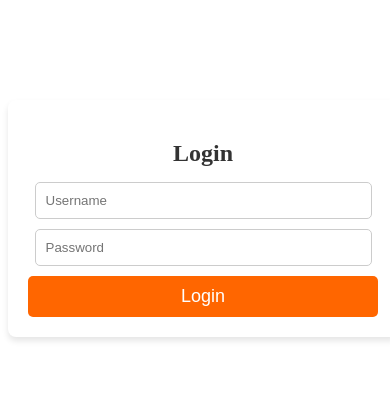
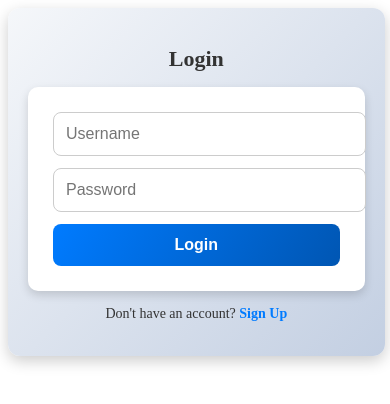
Before and after one commit to KipletingEdwin/Blog-Platform, a React (Vite) app: page /login in a window 390 px wide. Shown: the top 404 px of the page. Built offline with nearby package versions, Linux system fonts and the light colour scheme.

Commit message:
add already have an account line

```diff
--- a/src/Components/Login/Login.css
+++ b/src/Components/Login/Login.css
@@ -1,44 +1,94 @@
+/* 🌟 Centered Login Page */
 .login-container {
     display: flex;
     flex-direction: column;
     align-items: center;
     justify-content: center;
     height: 100vh;
-    background-color: #f5f5f5;
+    background: linear-gradient(135deg, #f5f7fa, #c3cfe2); /* Subtle gradient background */
 }
 
-.login-container h2 {
-    margin-bottom: 20px;
-    color: #333;
-}
-
+/* 📦 Login Box */
 .login-container form {
     display: flex;
     flex-direction: column;
     gap: 15px;
-    background: white;
-    padding: 30px;
-    border-radius: 10px;
-    box-shadow: 0 4px 6px rgba(0, 0, 0, 0.1);
+    background: #ffffff;
+    padding: 35px;
+    border-radius: 12px;
+    box-shadow: 0px 5px 15px rgba(0, 0, 0, 0.2);
+    text-align: center;
 }
 
-.login-container input {
-    padding: 10px;
-    width: 250px;
-    border: 1px solid #ccc;
-    border-radius: 5px;
+/* 🖋 Title */
+.login-container h2 {
+    margin-bottom: 15px;
+    font-size: 22px;
+    color: #333;
+    font-weight: bold;
 }
 
+/* ✍ Input Fields */
+.login-container input {
+    padding: 12px;
+    width: 280px;
+    border: 1px solid #ccc;
+    border-radius: 8px;
+    font-size: 16px;
+    transition: border 0.3s, box-shadow 0.3s;
+}
+
+.login-container input:focus {
+    border-color: #007bff;
+    box-shadow: 0px 0px 8px rgba(0, 123, 255, 0.3);
+    outline: none;
+}
+
+/* 🔘 Login Button */
 .login-container button {
-    background-color: #DA7C25;
+    background: linear-gradient(120deg, #DA7C25, #B923E1); /* Gradient */
     color: white;
-    padding: 10px;
+    padding: 12px;
     border: none;
     cursor: pointer;
-    border-radius: 5px;
-    transition: 0.3s;
+    border-radius: 8px;
+    font-size: 16px;
+    font-weight: bold;
+    transition: background 0.3s, transform 0.2s;
 }
 
 .login-container button:hover {
-    background-color: #B923E1;
+    background: linear-gradient(120deg, #B923E1, #7C14C1);
+    transform: scale(1.05);
 }
+/* 📝 Sign Up Link Styling */
+.signup-text {
+    margin-top: 15px;
+    font-size: 14px;
+    color: #333;
+}
+
+.signup-link {
+    color: #B923E1;
+    font-weight: bold;
+    text-decoration: none;
+    transition: color 0.3s;
+}
+
+.signup-link:hover {
+    color: #7C14C1;
+}
+
+
+
+/* 📱 Responsive Design */
+@media screen and (max-width: 480px) {
+    .login-container form {
+        width: 90%;
+        padding: 25px;
+    }
+
+    .login-container input {
+        width: 100%;
+    }
+}
--- a/src/Pages/Login/Login.css
+++ b/src/Pages/Login/Login.css
@@ -1,43 +1,98 @@
-/* Login.css */
+/* 🌟 Full-Screen Centering */
 .login-container {
-    width: 350px;
-    margin: 100px auto;
-    padding: 20px;
-    background: #fff;
-    box-shadow: 0 4px 6px rgba(0, 0, 0, 0.1);
-    border-radius: 8px;
+  max-width: 400px;
+  margin: auto;
+  padding: 25px;
   text-align: center;
+  background: linear-gradient(135deg, #f5f7fa, #c3cfe2); /* Matching Register Page */
+  border-radius: 12px;
+  box-shadow: 0px 5px 15px rgba(0, 0, 0, 0.2);
 }
 
+/* 🖋 Title */
 .login-container h2 {
   margin-bottom: 15px;
+  font-size: 22px;
+  color: #333;
+  font-weight: bold;
+}
+
+/* 📦 Form */
+.login-container form {
+  display: flex;
+  flex-direction: column;
+  gap: 12px;
+  background: #ffffff;
+  padding: 25px;
+  border-radius: 10px;
+  box-shadow: 0px 4px 10px rgba(0, 0, 0, 0.15);
+}
+
+/* ✍ Input Fields */
+.login-container input {
+  padding: 12px;
+  border: 1px solid #ccc;
+  border-radius: 8px;
+  font-size: 16px;
+  transition: border 0.3s, box-shadow 0.3s;
+}
+
+.login-container input:focus {
+  border-color: #007bff;
+  box-shadow: 0px 0px 8px rgba(0, 123, 255, 0.3);
+  outline: none;
+}
+
+/* 🔘 Login Button - BLUE COLOR (Matching Register Page) */
+.login-container button {
+  background: linear-gradient(120deg, #007bff, #0056b3); /* Blue gradient */
+  color: white;
+  padding: 12px;
+  border: none;
+  border-radius: 8px;
+  font-size: 16px;
+  font-weight: bold;
+  cursor: pointer;
+  transition: background 0.3s, transform 0.2s;
+}
+
+.login-container button:hover {
+  background: linear-gradient(120deg, #0056b3, #003d82);
+  transform: scale(1.05);
+}
+
+/* ❌ Error Message */
+.error-message {
+  color: red;
+  font-size: 14px;
+}
+
+/* ✅ Sign Up Link */
+.signup-text {
+  margin-top: 15px;
+  font-size: 14px;
   color: #333;
 }
 
-  .login-container input {
-    width: 90%;
-    padding: 10px;
-    margin-bottom: 10px;
-    border: 1px solid #ccc;
-    border-radius: 5px;
+.signup-link {
+  color: #007bff;
+  font-weight: bold;
+  text-decoration: none;
+  transition: color 0.3s;
 }
 
-  .login-container button {
-    background: #ff6600;
-    color: white;
-    padding: 10px;
-    border: none;
-    width: 100%;
-    border-radius: 5px;
-    cursor: pointer;
+.signup-link:hover {
+  color: #0056b3;
 }
 
-  .login-container button:hover {
-    background: #cc5200;
+/* 📱 Responsive Design */
+@media screen and (max-width: 480px) {
+  .login-container {
+      width: 90%;
+      padding: 20px;
   }
 
-  .error-message {
-    color: red;
-    font-size: 14px;
-    margin-bottom: 10px;
+  .login-container input {
+      width: 100%;
   }
+}
--- a/src/Pages/Login/Login.jsx
+++ b/src/Pages/Login/Login.jsx
@@ -1,21 +1,17 @@
 import React, { useState } from "react";
-import { useNavigate } from "react-router-dom";
+import { useNavigate, Link } from "react-router-dom"; // ✅ Import Link for navigation
 import "./Login.css";
 
 const Login = ({ setIsAuthenticated }) => {
   const [credentials, setCredentials] = useState({ username: "", password: "" });
-  const [error, setError] = useState("");
   const navigate = useNavigate();
 
-  // ✅ Handle Input Change
   const handleChange = (e) => {
     setCredentials({ ...credentials, [e.target.name]: e.target.value });
   };
 
-  // ✅ Handle Form Submission
   const handleSubmit = async (e) => {
     e.preventDefault();
-    setError("");
 
     try {
       const response = await fetch("http://localhost:3000/login", {
@@ -28,38 +24,46 @@ const Login = ({ setIsAuthenticated }) => {
 
       if (response.ok) {
         console.log("Login successful:", data);
-
-        // ✅ Store auth details
         localStorage.setItem("token", data.token);
         localStorage.setItem("isAuthenticated", "true");
-        localStorage.setItem("username", credentials.username);
-        localStorage.setItem("user", JSON.stringify(data.user));
-
+        localStorage.setItem("userRole", data.role || "user");
         setIsAuthenticated(true);
-
-        // ✅ Redirect to home page
-        navigate("/");
-
-
-
+        navigate("/home");
       } else {
-        setError(data.error || "Login failed.");
+        alert("Login failed: " + data.error);
       }
     } catch (error) {
       console.error("Error during login:", error);
-      setError("Something went wrong. Please try again.");
     }
   };
 
   return (
     <div className="login-container">
       <h2>Login</h2>
-      {error && <p className="error-message">{error}</p>}
       <form onSubmit={handleSubmit}>
-        <input type="text" name="username" placeholder="Username" value={credentials.username} onChange={handleChange} required />
-        <input type="password" name="password" placeholder="Password" value={credentials.password} onChange={handleChange} required />
+        <input
+          type="text"
+          name="username"
+          placeholder="Username"
+          value={credentials.username}
+          onChange={handleChange}
+          required
+        />
+        <input
+          type="password"
+          name="password"
+          placeholder="Password"
+          value={credentials.password}
+          onChange={handleChange}
+          required
+        />
         <button type="submit">Login</button>
       </form>
+
+      {/* 📝 Sign Up Link */}
+      <p className="signup-text">
+        Don't have an account? <Link to="/register" className="signup-link">Sign Up</Link>
+      </p>
     </div>
   );
 };
--- a/src/Pages/Register/Register.css
+++ b/src/Pages/Register/Register.css
@@ -1,45 +1,98 @@
+/* 🌟 Register Page Styling */
 .register-container {
   max-width: 400px;
   margin: auto;
-    padding: 20px;
+  padding: 25px;
   text-align: center;
-    background: #f8f9fa;
-    border-radius: 8px;
-    box-shadow: 0 0 10px rgba(0, 0, 0, 0.1);
+  background: linear-gradient(135deg, #f5f7fa, #c3cfe2);
+  border-radius: 12px;
+  box-shadow: 0px 5px 15px rgba(0, 0, 0, 0.2);
 }
 
+/* 🖋 Title */
 .register-container h2 {
   margin-bottom: 15px;
-    font-size: 1.8rem;
+  font-size: 22px;
+  color: #333;
+  font-weight: bold;
 }
 
+/* 📦 Form */
 .register-container form {
   display: flex;
   flex-direction: column;
+  gap: 12px;
+  background: #ffffff;
+  padding: 25px;
+  border-radius: 10px;
+  box-shadow: 0px 4px 10px rgba(0, 0, 0, 0.15);
 }
 
+/* ✍ Input Fields */
 .register-container input {
-    margin: 8px 0;
-    padding: 10px;
+  padding: 12px;
   border: 1px solid #ccc;
-    border-radius: 5px;
+  border-radius: 8px;
+  font-size: 16px;
+  transition: border 0.3s, box-shadow 0.3s;
 }
 
+.register-container input:focus {
+  border-color: #007bff;
+  box-shadow: 0px 0px 8px rgba(0, 123, 255, 0.3);
+  outline: none;
+}
+
+/* 🔘 Sign Up Button */
 .register-container button {
-    background: #007bff;
+  background: linear-gradient(120deg, #007bff, #0056b3);
   color: white;
-    padding: 10px;
+  padding: 12px;
   border: none;
-    border-radius: 5px;
+  border-radius: 8px;
+  font-size: 16px;
+  font-weight: bold;
   cursor: pointer;
-    transition: background 0.3s;
+  transition: background 0.3s, transform 0.2s;
 }
 
 .register-container button:hover {
-    background: #0056b3;
+  background: linear-gradient(120deg, #0056b3, #003d82);
+  transform: scale(1.05);
 }
 
+/* ❌ Error Message */
 .error-message {
   color: red;
   font-size: 14px;
 }
+
+/* ✅ Sign In Link */
+.signin-text {
+  margin-top: 15px;
+  font-size: 14px;
+  color: #333;
+}
+
+.signin-link {
+  color: #007bff;
+  font-weight: bold;
+  text-decoration: none;
+  transition: color 0.3s;
+}
+
+.signin-link:hover {
+  color: #0056b3;
+}
+
+/* 📱 Responsive Design */
+@media screen and (max-width: 480px) {
+  .register-container {
+      width: 90%;
+      padding: 20px;
+  }
+
+  .register-container input {
+      width: 100%;
+  }
+}
--- a/src/Pages/Register/Register.jsx
+++ b/src/Pages/Register/Register.jsx
@@ -1,5 +1,5 @@
 import React, { useState } from "react";
-import { useNavigate } from "react-router-dom";
+import { useNavigate, Link } from "react-router-dom"; // ✅ Import Link for navigation
 import "./Register.css";
 
 const Register = ({ setIsAuthenticated }) => {
@@ -77,6 +77,11 @@ const Register = ({ setIsAuthenticated }) => {
         <input type="password" name="confirmPassword" placeholder="Confirm Password" value={userData.confirmPassword} onChange={handleChange} required />
         <button type="submit">Sign Up</button>
       </form>
+
+      {/* ✅ Already have an account? Sign In Link */}
+      <p className="signin-text">
+        Already have an account? <Link to="/login" className="signin-link">Sign In</Link>
+      </p>
     </div>
   );
 };
```
Lines whose indentation alone changed are shown as unchanged.
